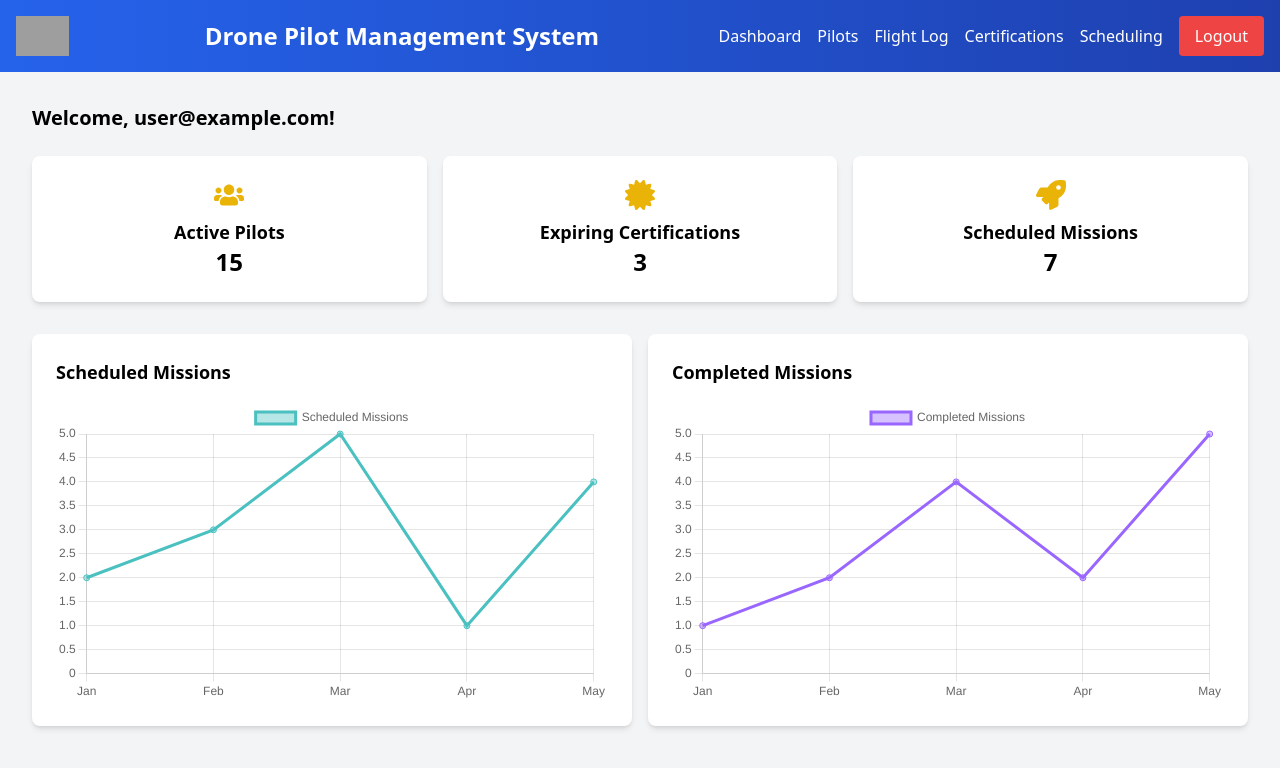
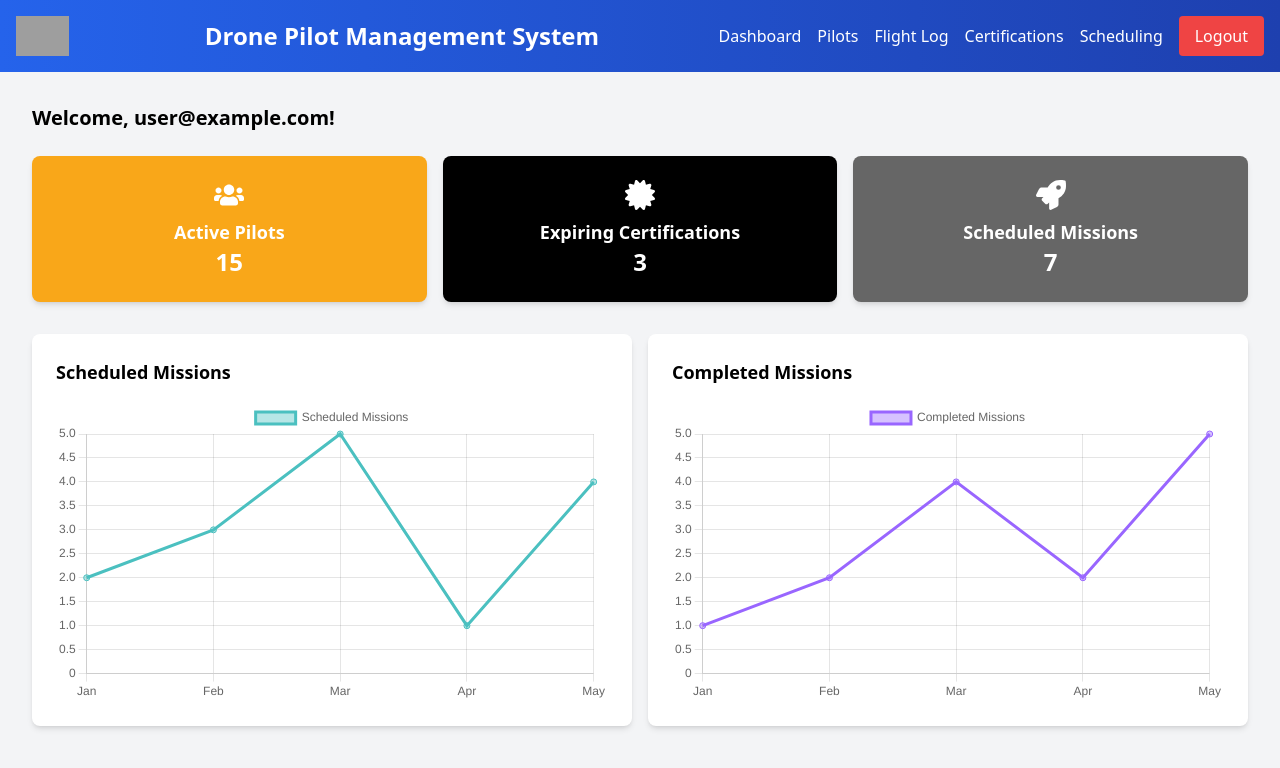
Before and after one commit to mitchtembo/tailwindProject, a React (Vite) app: page /dashboard in a window 1280 px wide. Shown: the top 768 px of the page. Built offline with nearby package versions, Linux system fonts and the light colour scheme; no server answers; sample sign-in values are in the browser's storage; grey boxes are pictures that could not be loaded.

Commit message:
brand colors

```diff
--- a/src/components/Dashboard.jsx
+++ b/src/components/Dashboard.jsx
@@ -18,7 +18,7 @@ function Dashboard({ user }) {
     datasets: [
       {
         label: 'Scheduled Missions',
-        data: [2, 3, 5, 1, 4], // Replace with your dynamic data
+        data: [2, 3, 5, 1, 4],
         fill: false,
         backgroundColor: 'rgba(75,192,192,0.4)',
         borderColor: 'rgba(75,192,192,1)',
@@ -31,7 +31,7 @@ function Dashboard({ user }) {
     datasets: [
       {
         label: 'Completed Missions',
-        data: [1, 2, 4, 2, 5], // Replace with your dynamic data
+        data: [1, 2, 4, 2, 5],
         fill: false,
         backgroundColor: 'rgba(153,102,255,0.4)',
         borderColor: 'rgba(153,102,255,1)',
@@ -41,7 +41,7 @@ function Dashboard({ user }) {
 
   const options = {
     responsive: true,
-    maintainAspectRatio: false, // Allow custom height
+    maintainAspectRatio: false,
     scales: {
       y: {
         beginAtZero: true,
@@ -61,22 +61,22 @@ function Dashboard({ user }) {
     <div className="p-8 bg-gray-100 min-h-screen">
       <h2 className="text-xl font-bold mb-6">Welcome, {user.email}!</h2>
       <div className="grid grid-cols-1 md:grid-cols-3 gap-4 mb-8">
-  <div className="bg-white p-6 rounded-lg shadow-md flex flex-col items-center transition-transform duration-200 hover:scale-105 hover:shadow-lg">
-    <FaUsers size={30} className="text-yellow-500 mb-2" />
-    <h3 className="text-lg font-semibold">Active Pilots</h3>
-    <p className="text-2xl font-bold">{stats.activePilots}</p>
-  </div>
-  <div className="bg-white p-6 rounded-lg shadow-md flex flex-col items-center transition-transform duration-200 hover:scale-105 hover:shadow-lg">
-    <FaCertificate size={30} className="text-yellow-500 mb-2" />
-    <h3 className="text-lg font-semibold">Expiring Certifications</h3>
-    <p className="text-2xl font-bold">{stats.expiringCertifications}</p>
-  </div>
-  <div className="bg-white p-6 rounded-lg shadow-md flex flex-col items-center transition-transform duration-200 hover:scale-105 hover:shadow-lg">
-    <FaRocket size={30} className="text-yellow-500 mb-2" />
-    <h3 className="text-lg font-semibold">Scheduled Missions</h3>
-    <p className="text-2xl font-bold">{stats.scheduledMissions}</p>
-  </div>
-</div>
+        <div className="bg-[#F9A719] p-6 rounded-lg shadow-md flex flex-col items-center transition-transform duration-200 hover:scale-105 hover:shadow-lg">
+          <FaUsers size={30} className="text-white mb-2" />
+          <h3 className="text-lg font-semibold text-white">Active Pilots</h3>
+          <p className="text-2xl font-bold text-white">{stats.activePilots}</p>
+        </div>
+        <div className="bg-[#000000] p-6 rounded-lg shadow-md flex flex-col items-center transition-transform duration-200 hover:scale-105 hover:shadow-lg">
+          <FaCertificate size={30} className="text-white mb-2" />
+          <h3 className="text-lg font-semibold text-white">Expiring Certifications</h3>
+          <p className="text-2xl font-bold text-white">{stats.expiringCertifications}</p>
+        </div>
+        <div className="bg-[#666666] p-6 rounded-lg shadow-md flex flex-col items-center transition-transform duration-200 hover:scale-105 hover:shadow-lg">
+          <FaRocket size={30} className="text-white mb-2" />
+          <h3 className="text-lg font-semibold text-white">Scheduled Missions</h3>
+          <p className="text-2xl font-bold text-white">{stats.scheduledMissions}</p>
+        </div>
+      </div>
 
       {/* Render the Line charts side by side */}
       <div className="grid grid-cols-1 md:grid-cols-2 gap-4">
```
